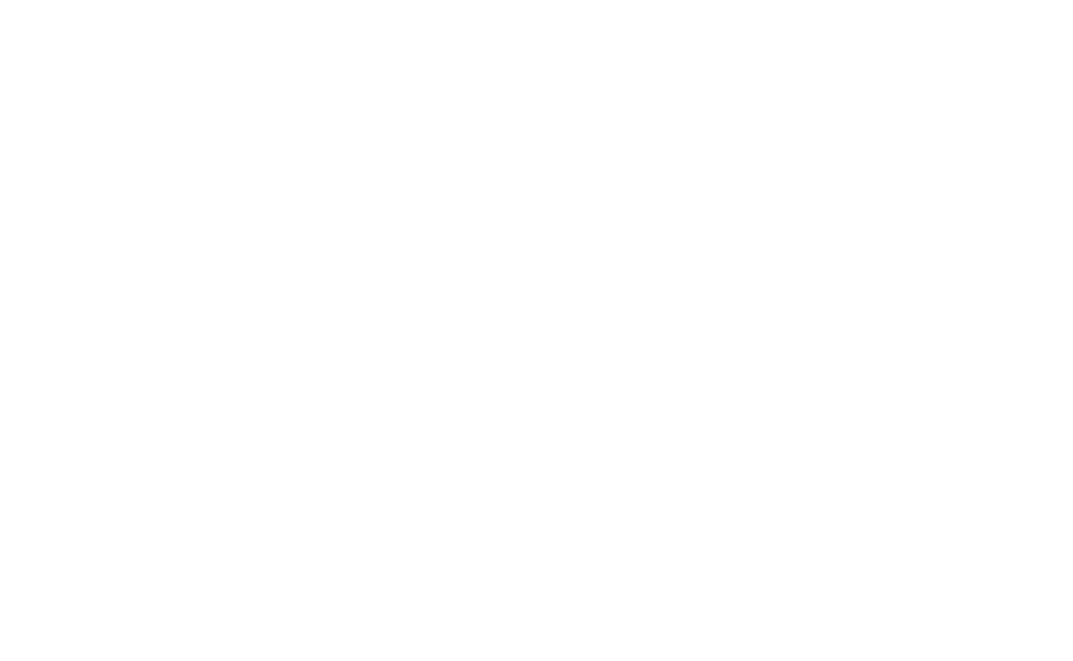
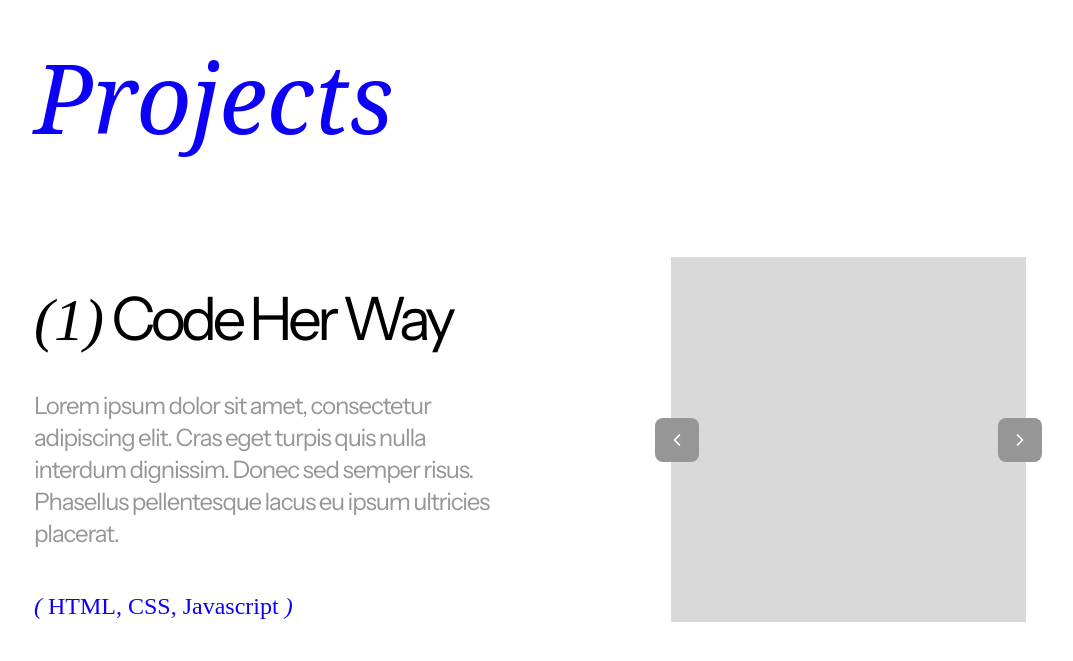
Before and after one commit to khuengocminhpham/portfolio, a React (Vite) app: page / in a window 1280 px wide. Shown: the part 1631-2292 px from the top of the page, without its empty margins (110-1183 px from the left). Before the commit the page ends 1600 px from the top, so only its background shows below. Built offline with nearby package versions, Linux system fonts and the light colour scheme; a web font is replaced by a local one.

Commit message:
finish technologies component

```diff
--- a/src/pages/Home.jsx
+++ b/src/pages/Home.jsx
@@ -4,6 +4,7 @@ import handwriting from "../assets/handwriting.png";
 import Nav from "../components/Nav";
 import { Link } from "react-router";
 import Technologies from "../components/Technologies";
+import Projects from "../components/Projects";
 
 const Home = () => {
   return (
@@ -48,6 +49,7 @@ const Home = () => {
         </Link>
       </div>
       <Technologies />
+      <Projects />
     </>
   );
 };
```
